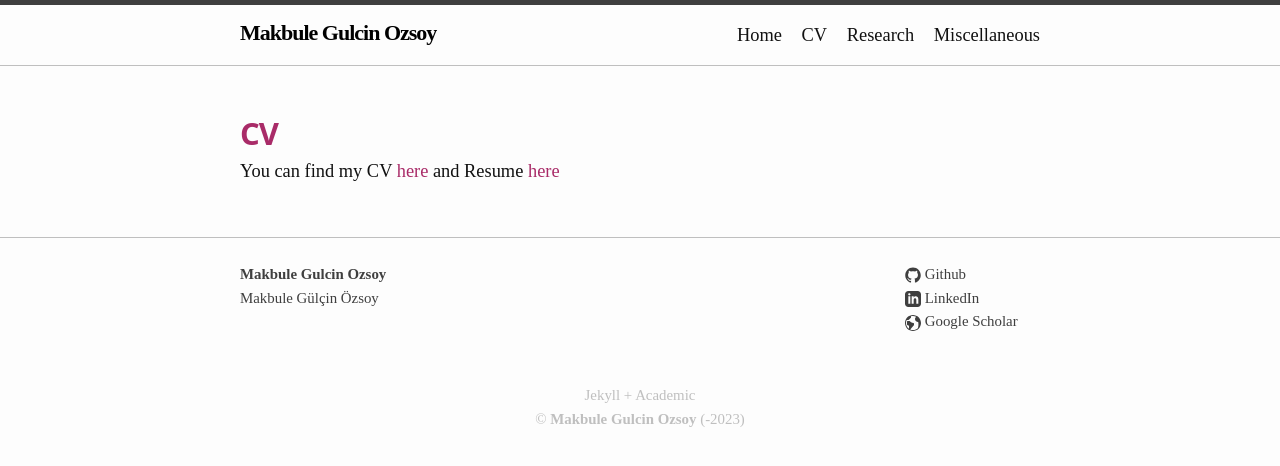
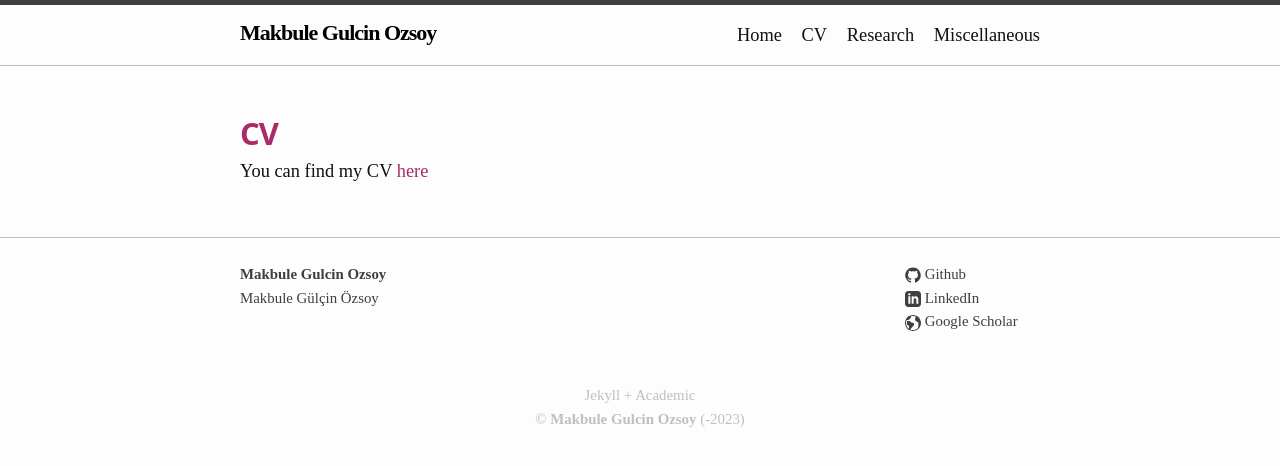
Before and after one commit to mgulcin/mgulcin.github.io, a Jekyll site: the page built from cv.md, in a window 1280 px wide. Shown: the top 466 px of the page. Built offline with Jekyll 4.4.1, drawn with Linux system fonts in a browser that asks for light colours.

Commit message:
Update cv.md

```diff
--- a/cv.md
+++ b/cv.md
@@ -6,4 +6,4 @@ permalink: /cv/
 ---
 
 
-You can find my CV [here](../assets/Cv_MakbuleGulcinOzsoy.pdf) and Resume [here](../assets/Resume_MakbuleGulcinOzsoy.pdf)
+You can find my CV [here](../assets/Cv_Resume.pdf)
```
